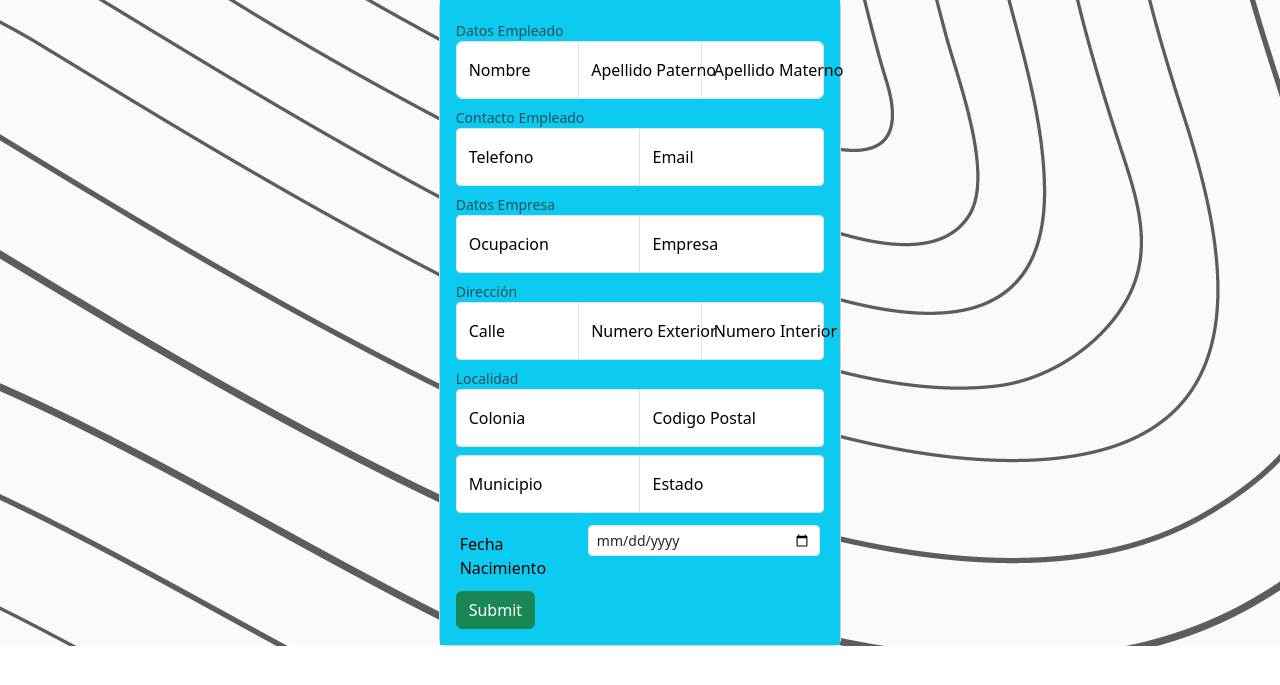
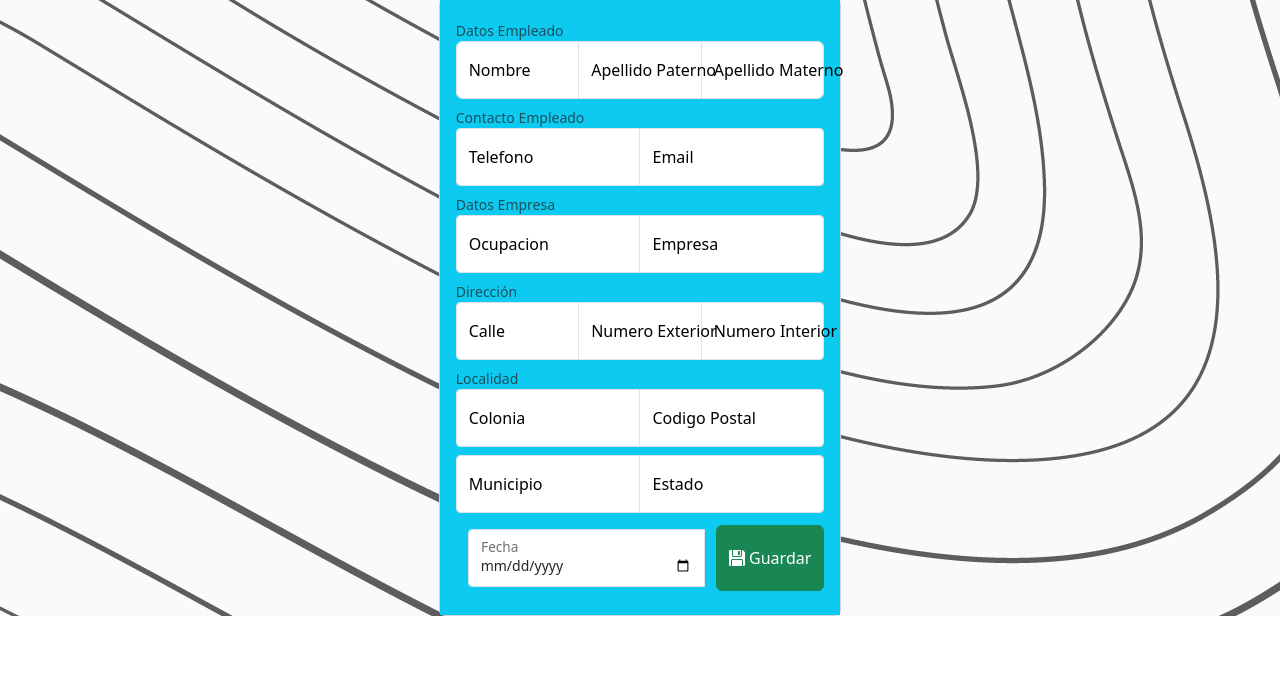
Before and after one commit to RepellantHail/repo, a Django app: template projectIoT/Empresa/Aplicaciones/Empleado/templates/getEmpleado.html in a window 1280 px wide. Shown: the part 57-742 px from the top of the page. Run offline with Django 3.2, Linux system fonts and the light colour scheme; the template is opened without the code that fills it, so the values that code supplies are empty.

Commit message:
form styled

```diff
--- a/projectIoT/Empresa/Aplicaciones/Empleado/templates/base.html
+++ b/projectIoT/Empresa/Aplicaciones/Empleado/templates/base.html
@@ -8,7 +8,7 @@
 
 <body>
     {% include "navbar.html" %}
-    <div class="container-fluid h-25 container-with-bg " style="background: white url('../static/img/bg.jpg') no-repeat;">
+    <div class="container-fluid h-100 container-with-bg " style="background: white url('../static/img/bg.jpg') ;">
         {% comment %} Django Code {% endcomment %}
         {% block body %}
         {% endblock %}
--- a/projectIoT/Empresa/Aplicaciones/Empleado/templates/formulario.html
+++ b/projectIoT/Empresa/Aplicaciones/Empleado/templates/formulario.html
@@ -81,7 +81,7 @@
                     <label for="txtEmail" >Codigo Postal</label>
                 </div>
             </div>
-
+            <!-- Localidad pt2 -->
             <div class="input-group form-floating mb-1">
                 <!-- Single Input -->
                 <div class="form-floating mb-1">
@@ -93,16 +93,18 @@
                     <label for="txtEmail" >Estado</label>
                 </div>
             </div>
-
-            <div class="row p-1">
-                <label for="txtFNAC" class="col-form-label col-md-4">Fecha Nacimiento</label>
-                <div class="col-md-8">
+            <!-- Fecha Nacimiento -->
+             <div class="input-group form-floating m-1 p-1">
+                 <!-- Single Input -->
+                 <div class="form-floating m-1 col-8">
                     <input type="date" name="txtFNAC" id="txtFNAC" class="form-control form-control-sm" placeholder="19 de Abril 2000" required {% if is_edit_form %} value="{{ empleado.fechaNac|date:'Y-m-d' }}" {% endif %} >
-                </div>
-            </div>
-            <div class="form-group">
-                <button type="submit" class="btn btn-success btn-block">Submit</button>
-            </div>
+                     <label for="txtPhone" >Fecha</label>
+                 </div>
+                 <div class="d-grid gap-3">
+                    <!-- <input class="ms-3 btn btn-success" type="submit" value="Guardar"> -->
+                    <button type="submit" class="btn btn-success btn-block ms-2"><i class="bi bi-floppy-fill"></i> Guardar</button>
+                 </div>
+             </div>
         </form>
     </div>
 </div>
```
